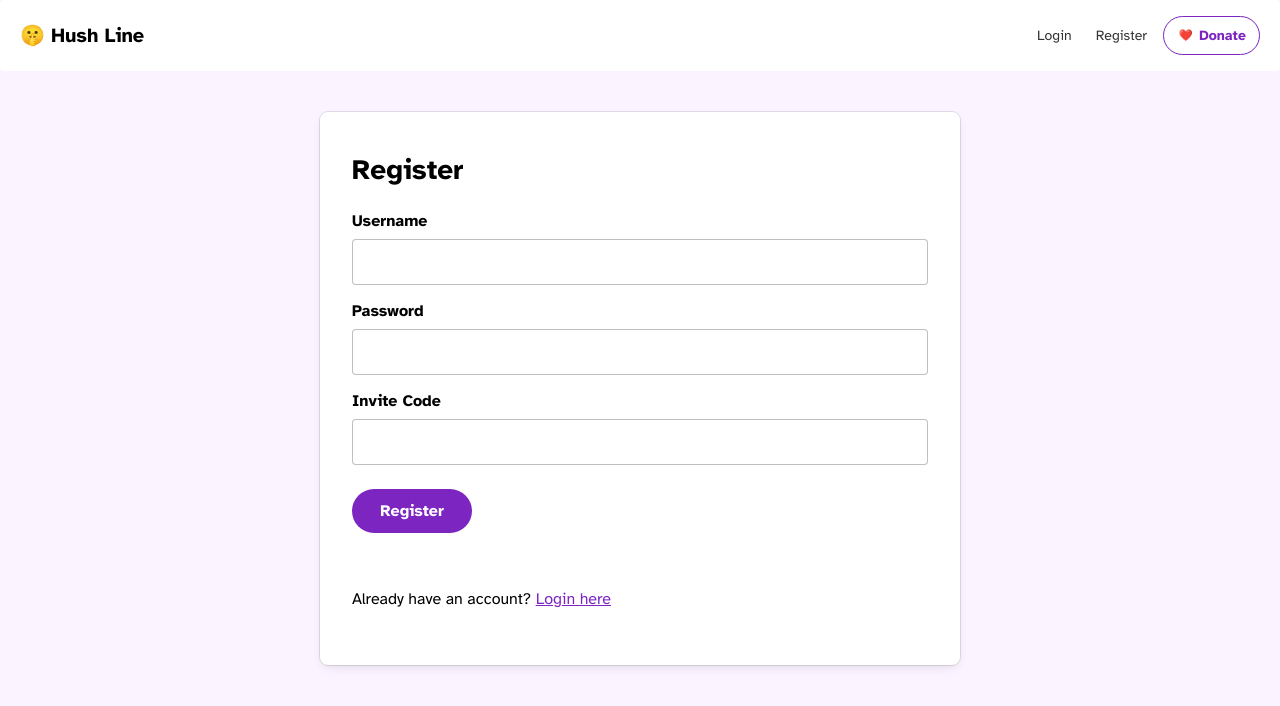
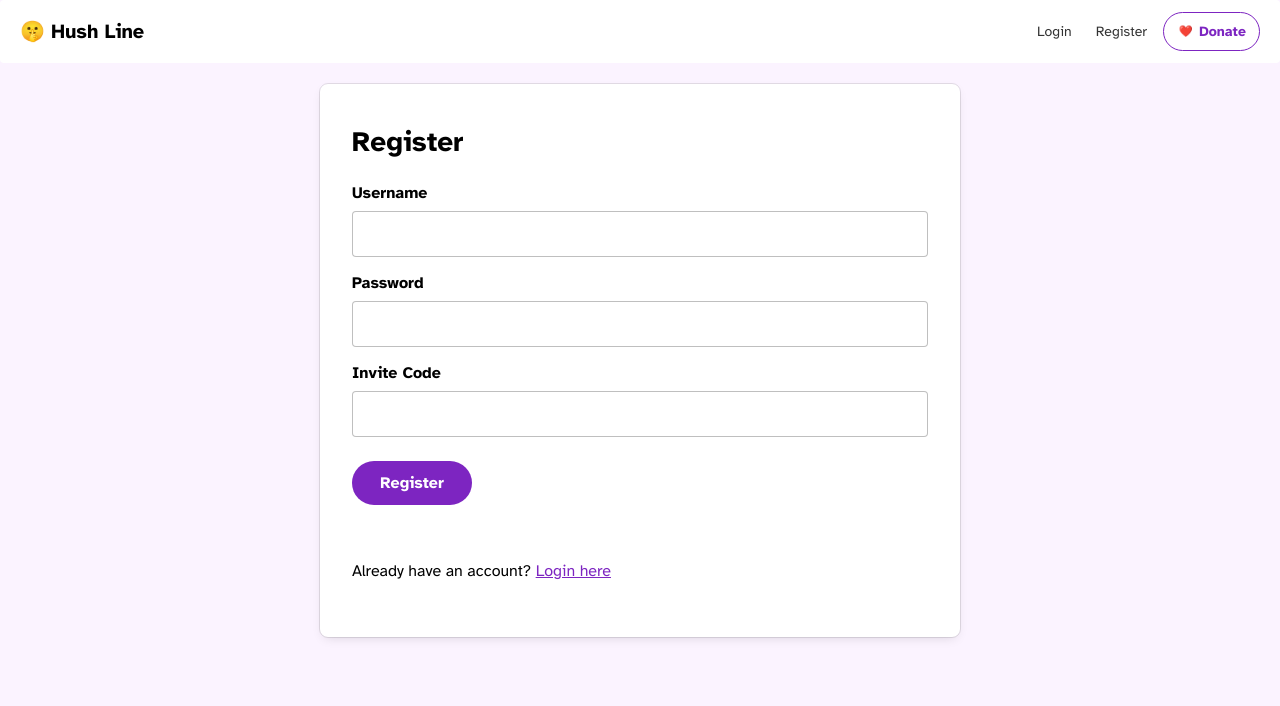
Before and after one commit to glenn-sorrentino/hosted-line, a Flask app: page /register in a window 1280 px wide. Shown: the top 706 px of the page. Run offline with Flask 3, Linux system fonts and the light colour scheme; some web fonts are replaced.

Commit message:
Update style.css

```diff
--- a/static/style.css
+++ b/static/style.css
@@ -21,7 +21,7 @@ body {
 	display: flex;
 	flex-direction: column;
 	align-items: center;
-	padding: 7rem 1rem 1rem 1rem;
+	padding: 5.25rem 1rem 1rem 1rem;
 	position: relative;
 	margin: 0;
 	font-family: 'Atkinson Hyperlegible', sans-serif;
@@ -126,7 +126,7 @@ header {
 	display: flex;
 	justify-content: space-between;
 	align-items: center;
-	padding: .5rem 1.25rem;
+	padding: .75rem 1.25rem;
 	box-sizing: border-box;
 	border-radius: .25rem;
 }
@@ -144,6 +144,8 @@ header nav {
 header nav ul {
 	display: flex;
 	gap: 1.5rem;
+	margin: 0;
+	padding: 0;
 }
 
 header nav li {
@@ -252,6 +254,8 @@ header .btn {
 	margin-left: 1rem;
 	min-width: initial;
 	min-height: initial;
+	margin-top: 0;
+	margin-bottom: 0;
 }
 
 .formBody input[type="submit"],
```
